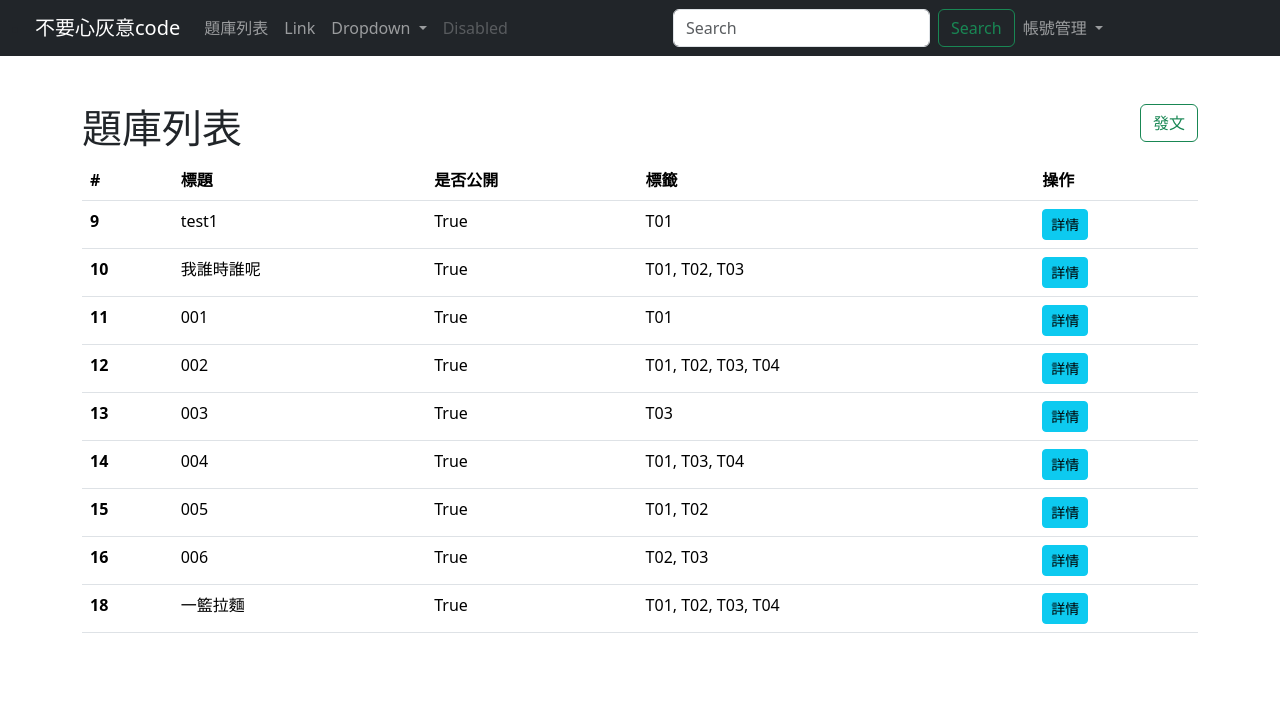
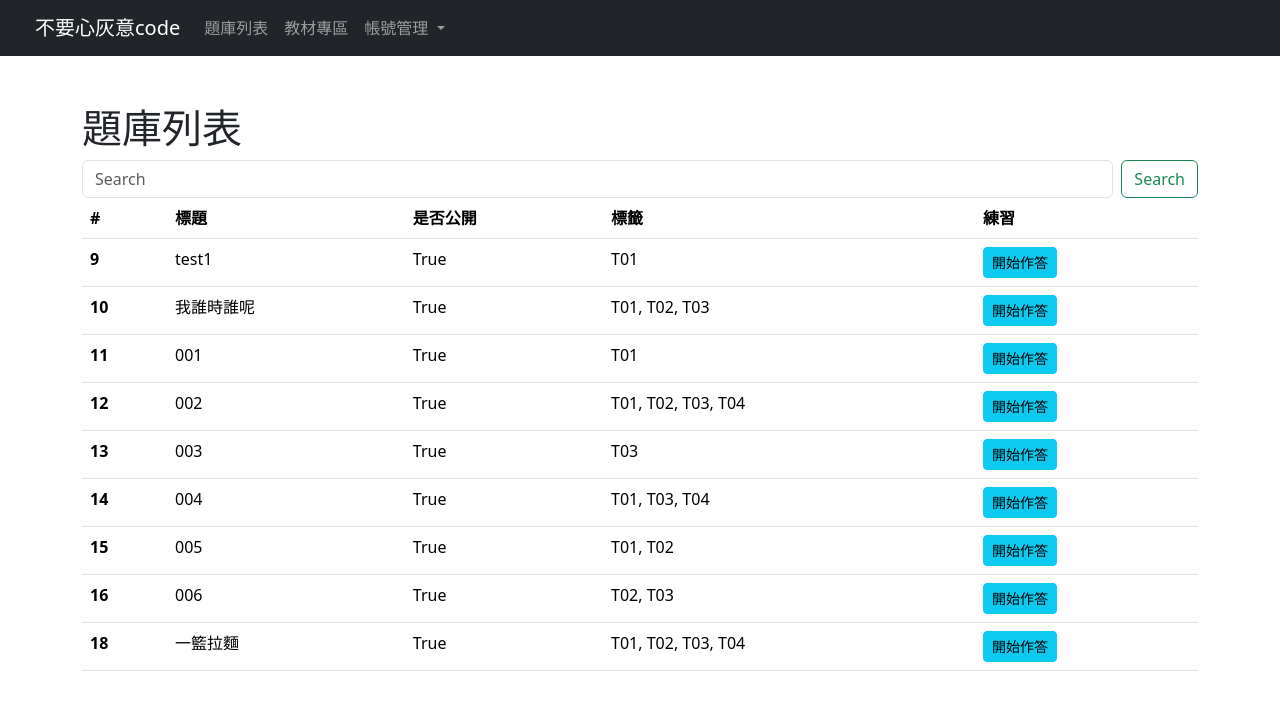
Before and after one commit to mike920116/112509, a Django app: page /post-list/ in a window 1280 px wide. Shown: the top 710 px of the page. Run offline with Django 4.2, Linux system fonts and the light colour scheme; data comes from the database, SQL or seed files in the repository; parts of the project's set-up code (start-up, migrations or seed data) failed here and were passed over; some libraries are stand-ins or nearby versions.

Commit message:
改題庫列表

```diff
--- a/first/templates/base.html
+++ b/first/templates/base.html
@@ -26,9 +26,10 @@
               <a class="nav-link" href="{% url 'post_list' %}">題庫列表</a>
             </li>
             <li class="nav-item">
-              <a class="nav-link" href="#">Link</a>
+              <a class="nav-link" href="{% url 'post_list' %}">教材專區</a>
             </li>
-            <li class="nav-item dropdown">
+
+            {% comment %} <li class="nav-item dropdown">
               <a class="nav-link dropdown-toggle" href="#" id="navbarDropdown" role="button" data-bs-toggle="dropdown" aria-expanded="false">
                 Dropdown
               </a>
@@ -38,15 +39,15 @@
                 <li><hr class="dropdown-divider"></li>
                 <li><a class="dropdown-item" href="#">Something else here</a></li>
               </ul>
-            </li>
-            <li class="nav-item">
+            </li> {% endcomment %}
+            {% comment %} <li class="nav-item">
               <a class="nav-link disabled" href="#" tabindex="-1" aria-disabled="true">Disabled</a>
             </li>
           </ul>
           <form class="d-flex">
             <input class="form-control me-2" type="search" placeholder="Search" aria-label="Search">
             <button class="btn btn-outline-success" type="submit">Search</button>
-          </form>
+          </form> {% endcomment %}
           <ul class="navbar-nav me-auto mb-2 mb-lg-0">
             <!-- ... -->
 
--- a/first/templates/post_detail.html
+++ b/first/templates/post_detail.html
@@ -42,8 +42,8 @@
           </p>
         </div>
         <div class="card-footer text-end">
-          <a href="{% url 'post_update' post.id %}" class="card-link">編輯</a>
-          <a href="{% url 'post_delete' post.id %}" class="card-link">刪除</a>
+          {% comment %} <a href="{% url 'post_update' post.id %}" class="card-link">編輯</a>
+          <a href="{% url 'post_delete' post.id %}" class="card-link">刪除</a> {% endcomment %}
           <a href="{% url 'post_comment' post.id %}" class="card-link">留言</a>
         </div>
       </div>
--- a/first/templates/post_list.html
+++ b/first/templates/post_list.html
@@ -4,9 +4,13 @@
     <div class="col">
       <h1>題庫列表</h1>
     </div>
-    <div class="col text-end">
+    {% comment %} <div class="col text-end">
       <a class="btn btn-outline-success" href="{% url 'post_create' %}">發文</a>
-    </div>
+    </div> {% endcomment %}
+    <form class="d-flex">
+      <input class="form-control me-2" type="search" placeholder="Search" aria-label="Search">
+      <button class="btn btn-outline-success" type="submit">Search</button>
+    </form>
   </div>
   <div class="row">
     <div class="col">
@@ -17,7 +21,7 @@
             <th scope="col">標題</th>
             <th scope="col">是否公開</th>
             <th scope="col">標籤</th>
-            <th scope="col">操作</th>
+            <th scope="col">練習</th>
           </tr>
         </thead>
         <tbody>
@@ -28,7 +32,7 @@
               <td>{{ post.is_public }}</td>
               <td>{{ post.tags.all|join:', ' }}</td>
               <td>
-                <a class="btn btn-info btn-sm" href="{% url 'post_detail' post.id %}">詳情</a>
+                <a class="btn btn-info btn-sm" href="{% url 'post_detail' post.id %}">開始作答</a>
               </td>
             </tr>
           {% empty %}
```
